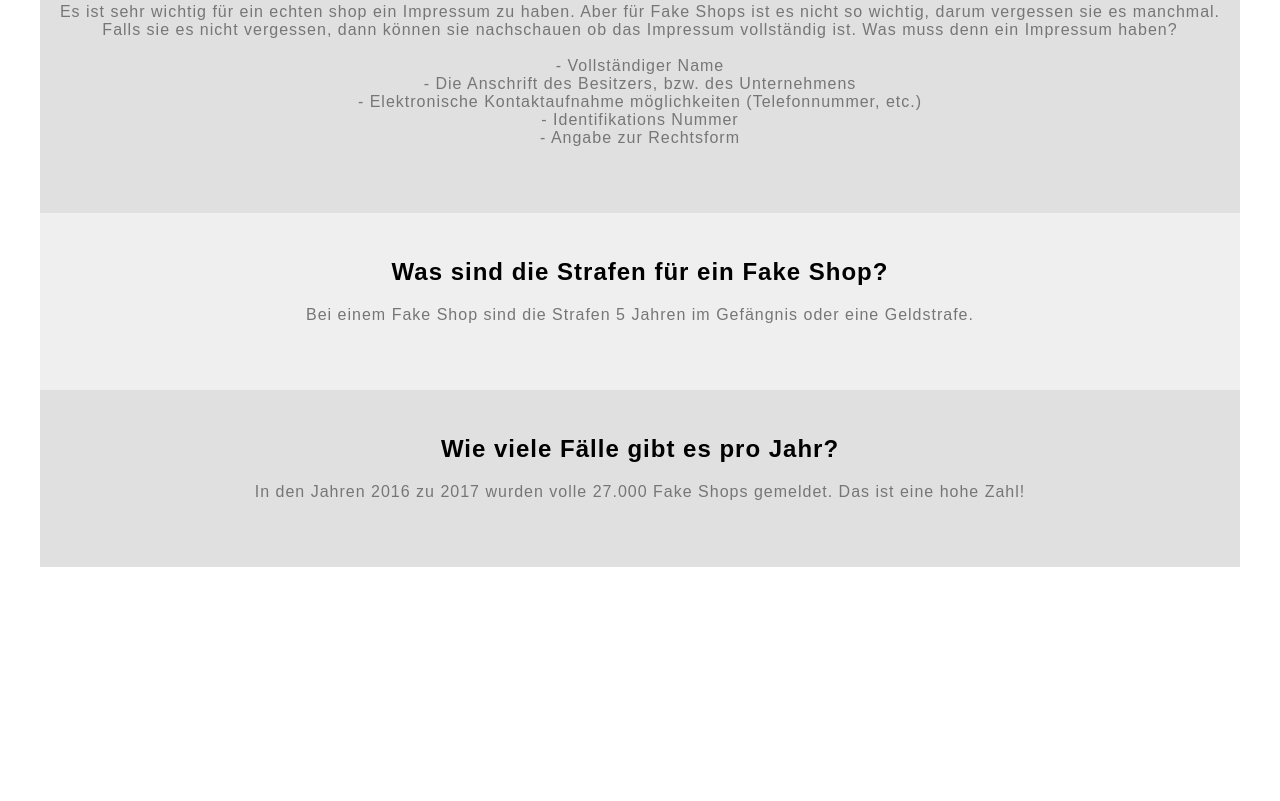
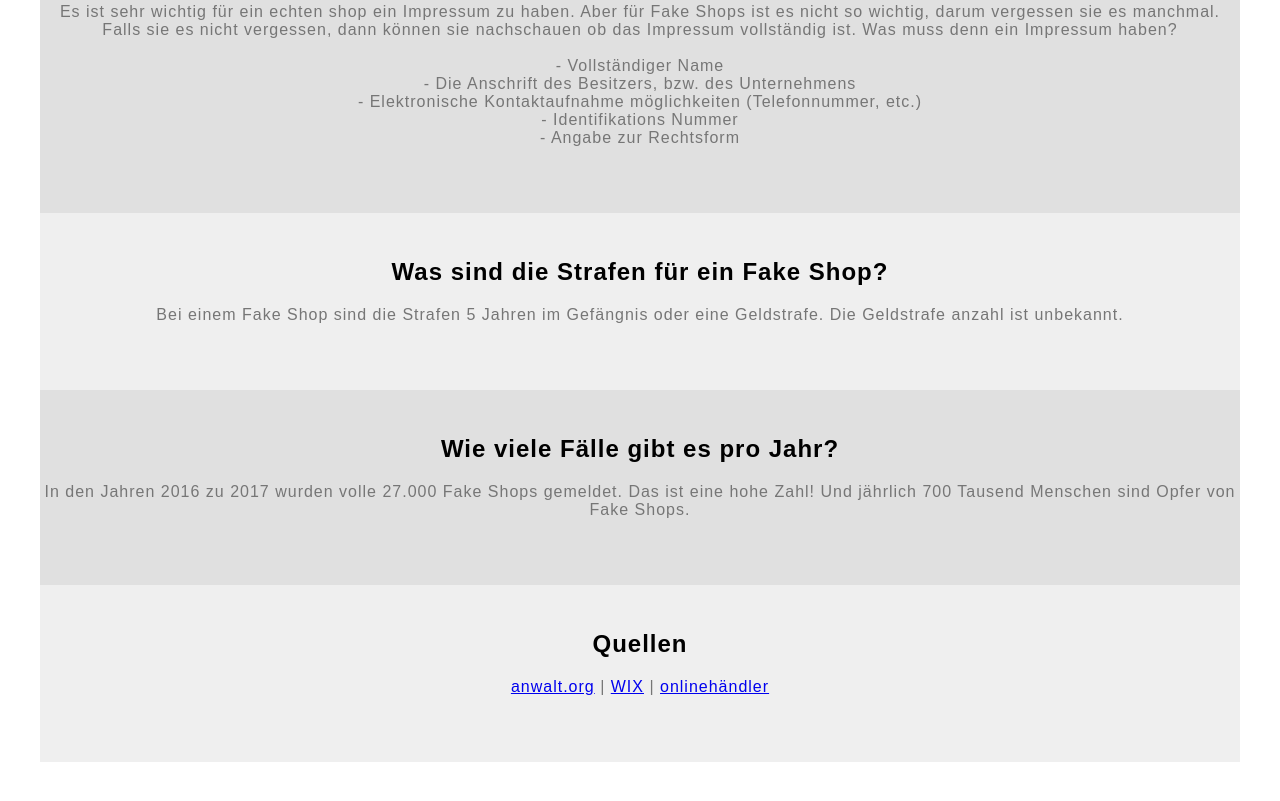
Before and after one commit to DracoFAAD/WIPK, a plain HTML site: page index.html in a window 1280 px wide. Shown: the part 772-1573 px from the top of the page. Before the commit the page ends 1422 px from the top, so only its background shows below. Drawn offline with Linux system fonts and the light colour scheme.

Commit message:
Add files via upload

```diff
--- a/index.html
+++ b/index.html
@@ -52,7 +52,7 @@
                 Was sind die Strafen für ein Fake Shop?
             </h2>
             <p>
-                Bei einem Fake Shop sind die Strafen 5 Jahren im Gefängnis oder eine Geldstrafe.
+                Bei einem Fake Shop sind die Strafen 5 Jahren im Gefängnis oder eine Geldstrafe. Die Geldstrafe anzahl ist unbekannt.
             </p>
         </div>
         <div style="background-color:rgb(224, 224, 224);">
@@ -60,9 +60,14 @@
                 Wie viele Fälle gibt es pro Jahr?
             </h2>
             <p>
-                In den Jahren 2016 zu 2017 wurden volle 27.000 Fake Shops gemeldet. Das ist eine hohe Zahl!
+                In den Jahren 2016 zu 2017 wurden volle 27.000 Fake Shops gemeldet. Das ist eine hohe Zahl! Und jährlich 700 Tausend Menschen sind Opfer von Fake Shops.
             </p>
         </div>
+        <div style="background-color:rgb(239, 239, 239);">
+            <h2>Quellen</h2>
+            <p><a href="https://www.anwalt.org/betrug/">anwalt.org</a>  | <a href="https://de.wix.com/blog/beitrag/impressumspflicht-welche-pflichtangaben-braucht-das-impressum-deiner-website?utm_source=google&utm_medium=cpc&utm_campaign=12446591242^122042633441&experiment_id=^^501759857015^^_DSA&gclid=CjwKCAjwmJeYBhAwEiwAXlg0AfBoor3qMSeWr3K_UNhsXpk2__r_8zjIsVR2sxrFyd9d0WAqzUm4rRoCcP8QAvD_BwE">WIX</a> | <a href="https://www.onlinehaendler-news.de/online-handel/haendler/30297-27-000-shops-eu-studie-fake-shop-ausmass#:~:text=Polizeibehörden%20schätzen%20einem%20aktuellen%20Bericht,von%20sogenannten%20Fake-Shops%20werden.">onlinehändler</a> </p>
+        </div>
         <div style="background-color:rgb(255, 255, 255);"></div>
+
     </body>
 </html>
```
